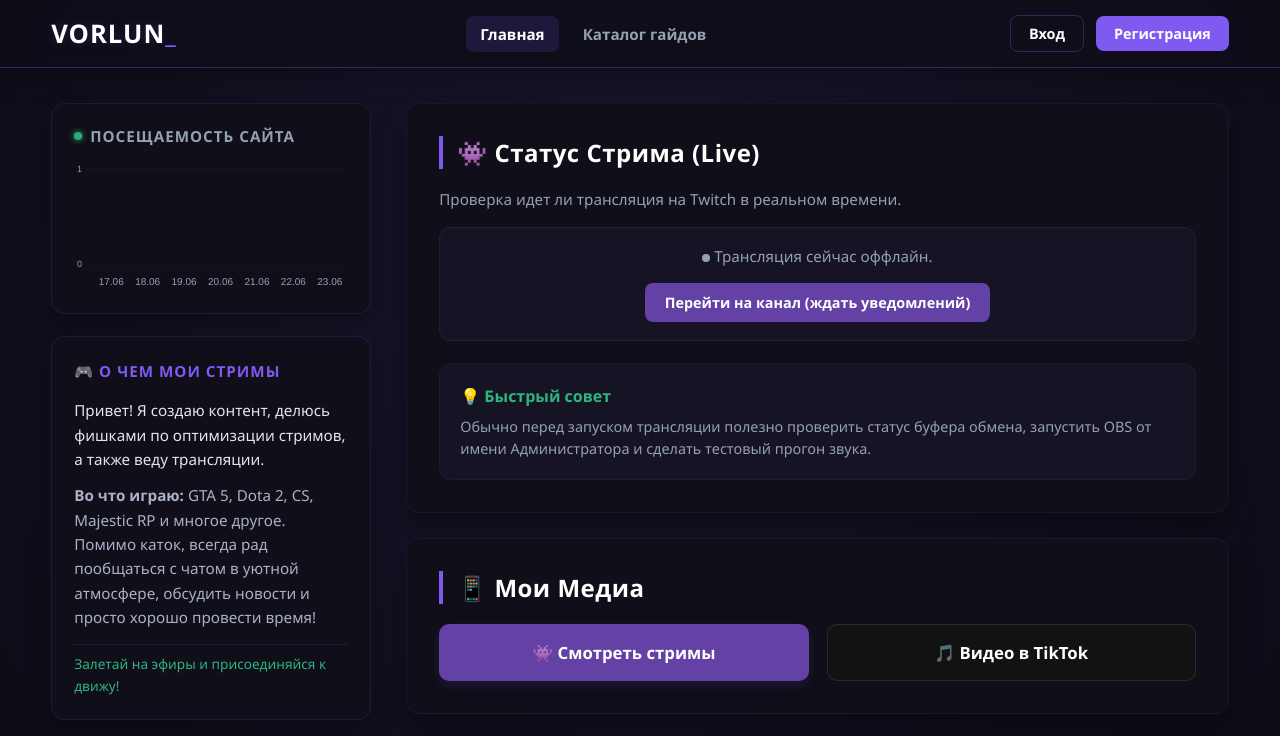
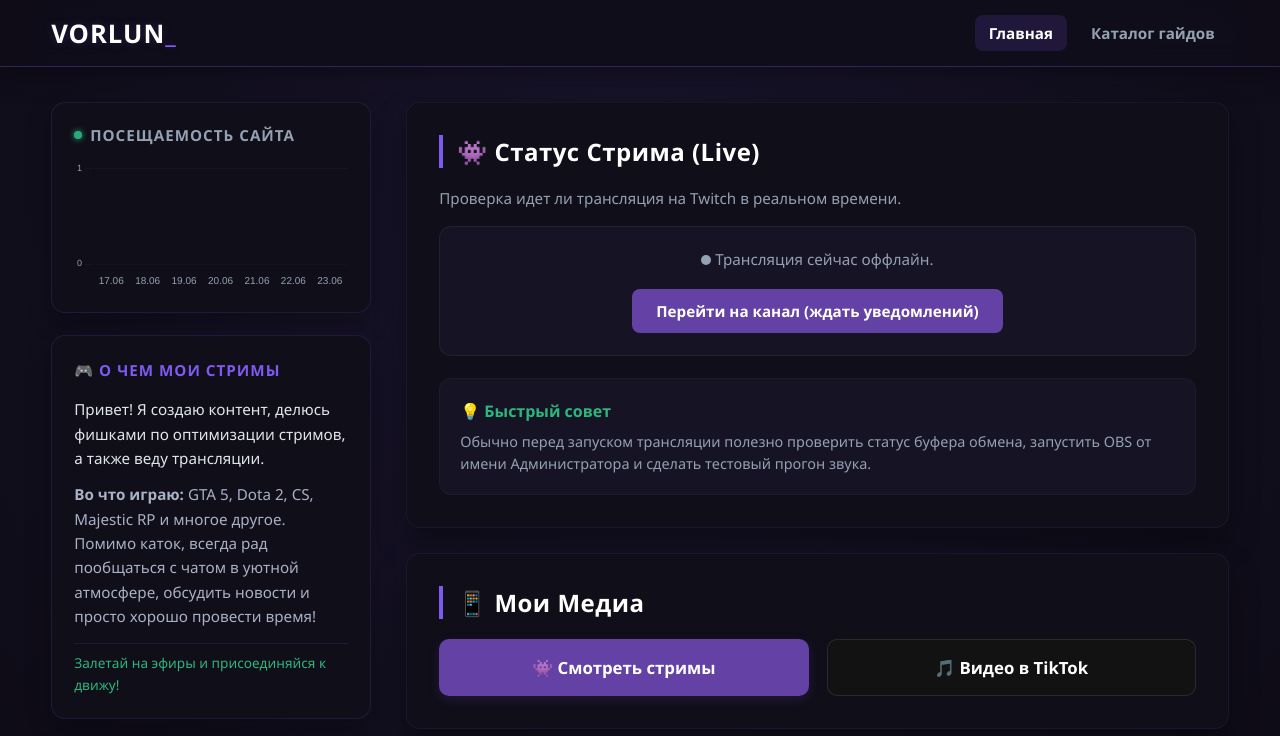
Before and after one commit to vorlun-live/vorlun-live.github.io, a website: page public/index.html in a window 1280 px wide. Shown: the top 736 px of the page. Drawn offline with nearby package versions, Linux system fonts and the light colour scheme; no server answers.

Commit message:
Add files via upload

```diff
--- a/api/visit.js
+++ b/api/visit.js
@@ -68,11 +68,11 @@ module.exports = async (req, res) => {
         visitsMap[dateKey].add(row.visitor_ip);
       });
 
-      // 3. Формируем массив объектов для фронтенда (исправленная логика)
+      // 3. Формируем массив объектов для фронтенда
       const formattedData = Object.keys(visitsMap).map(dateStr => {
         const [day, month] = dateStr.split('.');
         return {
-          visit_date: `2026-${month}-${day}T00:00:00.000Z`, // текущий рабочий год — 2026
+          visit_date: `2026-${month}-${day}T00:00:00.000Z`, // текущий год 2026
           unique_visitors: visitsMap[dateStr].size
         };
       });
--- a/public/index.html
+++ b/public/index.html
@@ -123,44 +123,6 @@
             background: rgba(127, 90, 240, 0.15);
         }
 
-        /* Новое расположение и стили кнопок Входа и Регистрации */
-        .header-auth {
-            display: flex;
-            gap: 12px;
-            align-items: center;
-        }
-
-        .btn-auth {
-            padding: 8px 18px;
-            border-radius: 8px;
-            font-weight: 600;
-            font-size: 0.9rem;
-            text-decoration: none;
-            transition: all 0.2s;
-            cursor: pointer;
-        }
-
-        .btn-login {
-            background-color: transparent;
-            color: var(--text-main);
-            border: 1px solid rgba(127, 90, 240, 0.3);
-        }
-
-        .btn-login:hover {
-            border-color: var(--primary);
-            background: rgba(127, 90, 240, 0.1);
-        }
-
-        .btn-register {
-            background-color: var(--primary);
-            color: #ffffff;
-            border: none;
-        }
-
-        .btn-register:hover {
-            background-color: var(--twitch-hover);
-        }
-
         .main-wrapper {
             display: grid;
             grid-template-columns: 320px 1fr;
@@ -172,14 +134,10 @@
             box-sizing: border-box;
         }
 
-        /* Статичная панель стримера (сайдбар) */
         .sidebar {
             display: flex;
             flex-direction: column;
             gap: 22px;
-            position: sticky;
-            top: 100px;
-            align-self: flex-start;
         }
 
         .sidebar-panel {
@@ -384,46 +342,41 @@
         }
         .back-btn:hover { border-color: var(--primary); color: var(--text-main); }
 
-        /* Восстановленные (уменьшенные) исходные размеры для статуса стрима */
         .stream-status-widget {
             background: var(--card-bg);
             border-radius: 12px;
-            padding: 18px;
+            padding: 22px;
             border: 1px solid rgba(255,255,255,0.05);
             margin-top: 18px;
             text-align: center;
         }
-
         .stream-offline-msg {
             color: var(--text-muted);
             font-size: 0.95rem;
             display: flex;
             flex-direction: column;
             align-items: center;
-            gap: 12px;
+            gap: 15px;
         }
-
         .stream-offline-dot {
-            width: 8px;
-            height: 8px;
+            width: 10px;
+            height: 10px;
             background-color: var(--text-muted);
             border-radius: 50%;
             display: inline-block;
         }
-
         .check-channel-btn {
             display: inline-block;
             margin-top: 5px;
-            padding: 10px 20px;
+            padding: 12px 24px;
             background-color: var(--twitch-color);
             color: #fff;
             text-decoration: none;
             border-radius: 8px;
             font-weight: bold;
-            font-size: 0.9rem;
+            font-size: 0.95rem;
             transition: background 0.2s;
         }
-
         .check-channel-btn:hover {
             background-color: var(--twitch-hover);
         }
@@ -461,9 +414,7 @@
         @media (max-width: 850px) {
             .header-container { flex-direction: column; gap: 10px; }
             nav { width: 100%; justify-content: center; overflow-x: auto; padding-bottom: 5px; }
-            .header-auth { width: 100%; justify-content: center; padding-bottom: 8px; }
             .main-wrapper { grid-template-columns: 1fr; width: 95%; margin: 20px auto; gap: 20px; }
-            .sidebar { position: static; } /* На смартфонах отменяем статичность панели для удобства */
             .stats-grid { grid-template-columns: 1fr; }
             .links-grid { grid-template-columns: 1fr; }
             .catalog-grid { grid-template-columns: 1fr; }
@@ -480,11 +431,6 @@
                 <button id="nav-main" class="active" onclick="showPage('main')">Главная</button>
                 <button id="nav-catalog" onclick="showPage('catalog')">Каталог гайдов</button>
             </nav>
-
-            <div class="header-auth">
-                <a href="#login" class="btn-auth btn-login">Вход</a>
-                <a href="#register" class="btn-auth btn-register">Регистрация</a>
-            </div>
         </div>
     </header>
 
@@ -882,10 +828,10 @@
             };
 
             try {
-                // При каждой загрузке отправляем POST-запрос для автоматического учета визита
+                // 1. При каждой загрузке отправляем POST-запрос для автоматического учета визита (с фиксацией IP)
                 await fetch('/api/visit', { method: 'POST' });
 
-                // Получаем статистику для графика
+                // 2. Получаем статистику для графика
                 const response = await fetch('/api/visit');
                 const data = await response.json();
 
@@ -896,6 +842,7 @@
 
                 const visitsByDay = {};
                 data.forEach(item => {
+                    // Используем правильные поля из вьюхи unique_daily_visits: visit_date и unique_visitors
                     if (!item.visit_date) return;
                     const dateObj = new Date(item.visit_date);
                     const day = String(dateObj.getDate()).padStart(2, '0');
@@ -929,7 +876,7 @@
             }
         }
 
-        // Инициализация данных визитов
+        // Вызов инициализации данных при первой загрузке страницы
         loadVisitsData();
     </script>
 </body>
```
